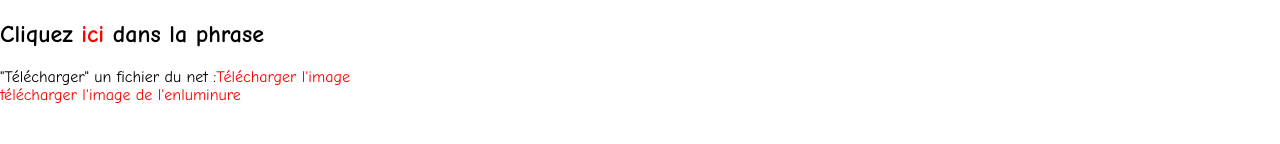
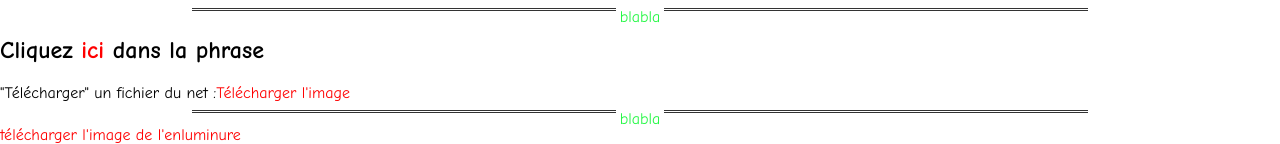
Before and after one commit to marekredon/evaluation1, a plain HTML site: page index.html in a window 1280 px wide. Shown: the part 800-944 px from the top of the page. Before the commit the page ends 904 px from the top, so only its background shows below. Drawn offline with Linux system fonts and the light colour scheme.

Commit message:
microdonnes mises

```diff
--- a/index.css
+++ b/index.css
@@ -129,6 +129,25 @@ a {
   text-decoration: none; /*le souligné a disparu pour les liens*/
   color: red; /* tous les a ont une couleur red*/
 }
+/* balise hr ci-dessous*/
+hr {
+  border: none;
+  border-top: 3px double #333; /* à 2 px, la ligne est simple*/
+  color: rgb(38, 248, 70);
+  overflow: visible;
+  text-align: center;
+  height: 5px;
+  width: 70%;
+}
+
+hr:after {
+  background: rgb(255, 255, 255);
+  content: 'blabla';
+  padding: 0 4px;
+  position: relative;
+  top: -3px;
+}
+
 
 @media all and (max-width: 1350px) {
   .lieu {
--- a/index.html
+++ b/index.html
@@ -4,10 +4,13 @@
       <meta charset="utf-8">
       <title>jeux de plateaux</title>
       <meta name="description" content="l'asso de jeux pour tout le monde dans le pays de Redon" />
-      <meta name="robots" content="noindex, notranslate" /> <!-- c'est une eval, pas de mise en ligne -->
+      <meta name="robots" content="index, follow, max-snippet: -1, max-image-preview:large, max-video-preview: -1" />
+      <!-- voir aussi https://schema.org/docs/gs.html pour les microdonnées, google search console,
+        voir micro.png pour microdonnées, et enfin https://developers.google.com/speed/pagespeed/insights/?hl=fr-->
       <!-- ligne ci-dessous pour le responsive -->
       <meta name="viewport" content="width=device-width, initial-scale=1, shrink-to-fit=no">
-      <link rel="stylesheet" href="index.css" type="text/css" >
+      <!-- <link rel="stylesheet" href="index.css" type="text/css" > -->
+      <link href="index.css" rel="preload" as="style" onload="this.onload=null;this.rel='stylesheet'">
       <script src="https://kit.fontawesome.com/f7576231fa.js" crossorigin="anonymous"></script>
       <!-- exemple de lien pour le choix d'une police (dans html) -->
       <!-- <link href='https://fonts.googleapis.com/css?family=Lato:400,100,300' rel='stylesheet' type='text/css'> -->
@@ -63,13 +66,14 @@ dans css, on mettra .blabla et on pourra appliquer les trucs habituels sur qqcho
         </div>
       </div>
     </div>
+     <hr> <!--voir code css pour le reste -->
     <h2>Cliquez <a href ="https://fr.wikipedia.org">ici</a> dans la phrase</h2>
     <!-- lien vers un dossier enfant (sous dossier): href ="sous/jeux.html">   voire ="sous/sous1/jeux.html
     lien vers un dossier parent : href ="../jeux.html">   voire =../../jeux.html"
     -->
     "Télécharger" un fichier du net :<a href="http://www.alsacreations.com/css/img/picto-quiz.png"
     download="Pacman_Kiwi">Télécharger l'image</a>
-    <br>
+    <hr>
     <a href="b.jpg" download="enluminure">télécharger l'image de l'enluminure</a>
   </body>
 </html>
```
Also changed, not shown: micro.png (added).
